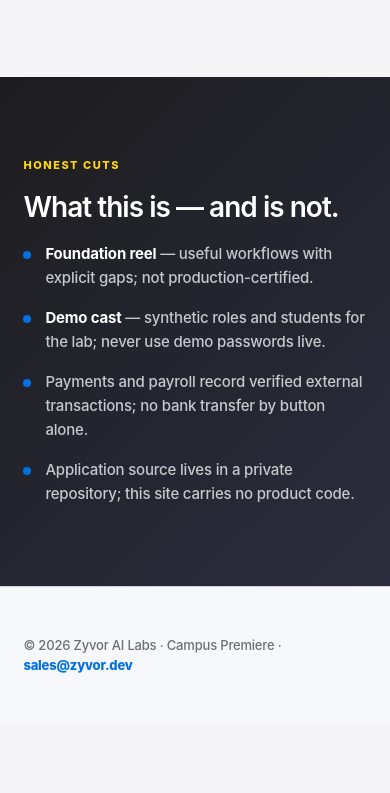
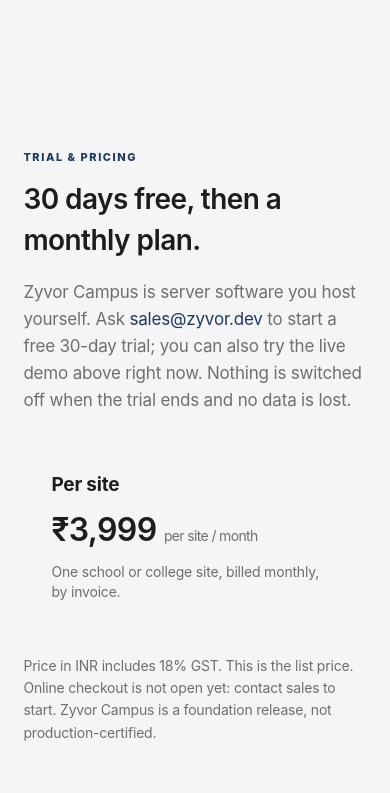
Before and after one commit to zyvorai/zyvor-campus-site, a plain HTML site: page index.html in a window 390 px wide. Shown: the part 3311-4104 px from the top of the page. Before the commit the page ends 4035 px from the top, so only its background shows below. Drawn offline with Linux system fonts and the light colour scheme.

Commit message:
Add trial and pricing section (INR 3,999 per site per month incl. GST)
Co-Authored-By: Claude Sonnet 5.5 <noreply@anthropic.com>

```diff
--- a/index.html
+++ b/index.html
@@ -26,6 +26,7 @@
   <nav>
     <a href="#try">Try it</a>
     <a href="#modules">The reel</a>
+    <a href="#pricing">Pricing</a>
     <a href="#honesty">Honest cuts</a>
     <a class="pill" href="https://175-110-122-71.sslip.io:20443/">Live premiere ↗</a>
   </nav>
@@ -97,6 +98,20 @@
   <p>Admissions, academics, fees, HR, library, live classroom signaling, and calm staff portals — operated by you, with motion and a little movie magic.</p>
 </section>
 
+<section class="plans" id="pricing">
+  <span class="eyebrow">TRIAL &amp; PRICING</span>
+  <h2>30 days free, then a monthly plan.</h2>
+  <p class="plans-lede">Zyvor Campus is server software you host yourself. Ask <a href="mailto:sales@zyvor.dev?subject=Zyvor%20Campus%20trial">sales@zyvor.dev</a> to start a free 30-day trial; you can also try the live demo above right now. Nothing is switched off when the trial ends and no data is lost.</p>
+  <div class="plan-grid">
+    <article>
+      <h3>Per site</h3>
+      <p class="price">&#8377;3,999 <small>per site / month</small></p>
+      <p class="sub">One school or college site, billed monthly, by invoice.</p>
+    </article>
+  </div>
+  <p class="fine">Price in INR includes 18% GST. This is the list price. Online checkout is not open yet: contact sales to start. Zyvor Campus is a foundation release, not production-certified.</p>
+</section>
+
 <section class="honesty" id="honesty">
   <span class="eyebrow">HONEST CUTS</span>
   <h2>What this is — and is not.</h2>
--- a/site.css
+++ b/site.css
@@ -210,3 +210,17 @@ body{font-size:17px;line-height:1.47;letter-spacing:-.011em;text-rendering:optim
 .honesty{background:linear-gradient(135deg,#1d1d1f,#2c2c3e)}
 .honesty .eyebrow{color:#ffd60a}
 .honesty li{color:#c7c7cc}
+
+/* Trial and pricing */
+.plans{padding:72px 6% 80px;max-width:60rem;margin:0 auto}
+.plans h2{font-size:clamp(28px,4vw,44px);letter-spacing:-.02em;margin:.2em 0 .4em;color:var(--ink)}
+.plans .eyebrow{color:var(--blue)}
+.plans-lede,.plans .fine{color:var(--muted);font-size:17px;line-height:1.6;max-width:42rem}
+.plans .fine{font-size:14px;margin-top:24px}
+.plans a{color:var(--blue)}
+.plan-grid{display:grid;grid-template-columns:repeat(auto-fit,minmax(15rem,1fr));gap:16px;margin-top:28px}
+.plan-grid article{background:var(--soft);border-radius:22px;padding:28px}
+.plan-grid h3{margin:0 0 8px;font-size:19px}
+.plan-grid .price{font-size:32px;font-weight:600;letter-spacing:-.02em;margin:0;color:var(--ink)}
+.plan-grid .price small{font-size:14px;font-weight:400;color:var(--muted)}
+.plan-grid .sub{color:var(--muted);font-size:14px;margin:8px 0 0}
```
